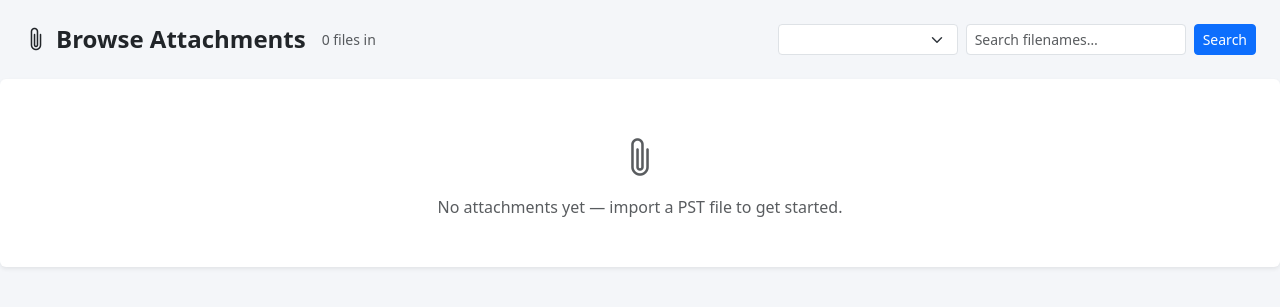
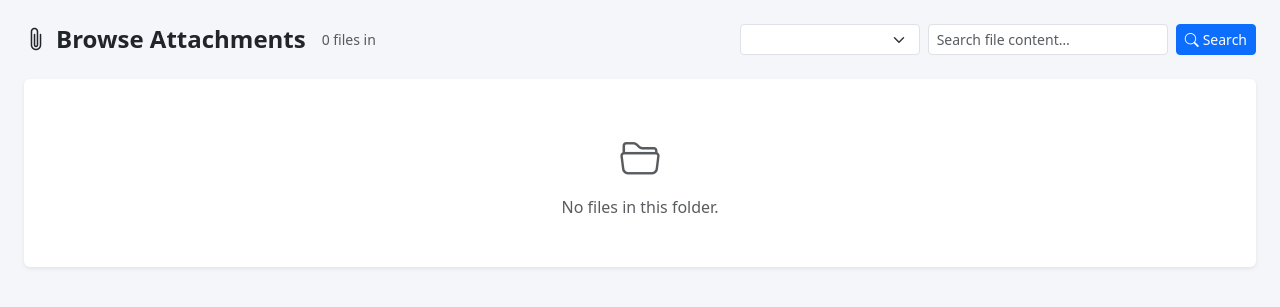
Before and after one commit to chsos/pst_to_MongoDB_importer, a Flask app: page /attachments in a window 1280 px wide. Shown: the part 52-359 px from the top of the page. Run offline with Flask 3, Linux system fonts and the light colour scheme; the visitor is signed in with stand-in values (Sample User, id 1); lists and menus that the app fills with data are empty.

Commit message:
Search attachment file content from Browse Attachments
Search box now queries /search-files (full content search across OCR'd
PDFs, Word, Excel, PowerPoint, and text files) instead of just filtering
filenames. Results show filename, type, and a matching snippet. Browse
mode (folder dropdown + paginated list) is unchanged.

Co-Authored-By: Claude Sonnet 4.6 <noreply@anthropic.com>

```diff
--- a/templates/browse_attachments.html
+++ b/templates/browse_attachments.html
@@ -10,16 +10,15 @@
     body { background: #f4f6f9; }
     .navbar { background: #1a1f36; }
     .navbar-brand { font-weight: 700; color: #fff !important; }
-
-
     .file-table td { vertical-align: middle; font-size: .88rem; }
     .file-table th { font-size: .82rem; color: #6b7280; font-weight: 600; }
     .file-name { font-weight: 500; word-break: break-all; }
-    .text-purple { color: #7c3aed; }
     .sort-link { color: inherit; text-decoration: none; white-space: nowrap; }
     .sort-link:hover { color: #2563eb; }
     .sort-link .bi { font-size: .7rem; opacity: .5; }
     .sort-link.active .bi { opacity: 1; color: #2563eb; }
+    .snippet { font-size: .8rem; color: #6b7280; white-space: nowrap; overflow: hidden; text-overflow: ellipsis; max-width: 420px; }
+    .snippet mark { background: #fef08a; border-radius: 2px; padding: 0 2px; }
   </style>
 </head>
 <body>
@@ -36,45 +35,34 @@
 
 <div class="container-fluid px-4">
 
+  <!-- Toolbar -->
   <div class="d-flex align-items-center mb-4 gap-3 flex-wrap">
     <h4 class="mb-0 fw-bold"><i class="bi bi-paperclip me-2"></i>Browse Attachments</h4>
-    <span class="text-muted small">{{ total }} file{{ 's' if total != 1 else '' }}{% if q %} matching "{{ q }}"{% else %} in {{ folder }}{% endif %}</span>
-    <form class="ms-auto d-flex gap-2 align-items-center" method="GET" action="/attachments">
-      <input type="hidden" name="sort" value="{{ sort }}">
-      <input type="hidden" name="order" value="{{ order }}">
-      <select name="folder" class="form-select form-select-sm" style="width:180px" onchange="this.form.submit()">
+    <span id="status-label" class="text-muted small">{{ total }} file{{ 's' if total != 1 else '' }} in {{ folder }}</span>
+    <div class="ms-auto d-flex gap-2 align-items-center">
+      <!-- Folder dropdown (browse mode only) -->
+      <select id="folder-select" class="form-select form-select-sm" style="width:180px">
         {% for f in folders %}
-        <option value="{{ f.name }}" {{ 'selected' if f.name == folder }}>
-          {{ f.name }} ({{ f.count }})
-        </option>
+        <option value="{{ f.name }}" {{ 'selected' if f.name == folder }}>{{ f.name }} ({{ f.count }})</option>
         {% endfor %}
       </select>
-      <input type="text" name="q" value="{{ q }}" class="form-control form-control-sm"
-             placeholder="Search filenames…" style="width:220px">
-      <button class="btn btn-sm btn-primary">Search</button>
-      {% if q %}
-      <a href="/attachments?folder={{ folder }}" class="btn btn-sm btn-outline-secondary">Clear</a>
-      {% endif %}
-    </form>
+      <!-- Search box -->
+      <input id="search-input" type="text" class="form-control form-control-sm" placeholder="Search file content…" style="width:240px">
+      <button id="search-btn" class="btn btn-sm btn-primary"><i class="bi bi-search me-1"></i>Search</button>
+      <button id="clear-btn" class="btn btn-sm btn-outline-secondary d-none">Clear</button>
     </div>
   </div>
 
-  <!-- File list -->
+  <!-- Browse mode: server-rendered file table -->
+  <div id="browse-panel">
     <div class="card border-0 shadow-sm">
       <div class="card-body p-0">
         {% if files %}
         <div class="table-responsive">
           <table class="table table-hover file-table mb-0">
             <thead class="table-light">
-            {% set opp = 'asc' if order == 'desc' else 'desc' %}
-            {% macro sort_icon(col) %}
-              {% if sort == col %}
-                <i class="bi bi-caret-{{ 'down' if order == 'desc' else 'up' }}-fill"></i>
-              {% else %}
-                <i class="bi bi-caret-up"></i>
-              {% endif %}
-            {% endmacro %}
-            {% macro sort_url(col) %}/attachments?folder={{ folder }}&q={{ q }}&sort={{ col }}&order={{ 'asc' if sort == col and order == 'desc' else 'desc' if sort == col else 'asc' }}{% endmacro %}
+              {% macro sort_icon(col) %}{% if sort == col %}<i class="bi bi-caret-{{ 'down' if order == 'desc' else 'up' }}-fill"></i>{% else %}<i class="bi bi-caret-up"></i>{% endif %}{% endmacro %}
+              {% macro sort_url(col) %}/attachments?folder={{ folder }}&sort={{ col }}&order={{ 'asc' if sort == col and order == 'desc' else 'desc' if sort == col else 'asc' }}{% endmacro %}
               <tr>
                 <th style="width:40px"></th>
                 <th><a href="{{ sort_url('name') }}" class="sort-link {{ 'active' if sort == 'name' }}">Filename {{ sort_icon('name') }}</a></th>
@@ -87,64 +75,137 @@
             <tbody>
               {% for f in files %}
               <tr>
-              <td class="text-center">
-                <i class="bi {{ icons.get(f.folder, 'bi-file-earmark text-muted') }} fs-5"></i>
-              </td>
+                <td class="text-center"><i class="bi {{ icons.get(f.folder, 'bi-file-earmark text-muted') }} fs-5"></i></td>
                 <td class="file-name">{{ f.name }}</td>
                 <td class="text-muted small">{{ f.folder }}</td>
                 <td class="text-muted">{{ fmt_size(f.size) }}</td>
                 <td class="text-muted">{{ f.modified.strftime('%Y-%m-%d %H:%M') }}</td>
-              <td>
-                <a href="/attachments/download?folder={{ f.folder }}&file={{ f.name | urlencode }}"
-                   class="btn btn-sm btn-outline-primary">
-                  <i class="bi bi-download"></i>
-                </a>
-              </td>
+                <td><a href="/attachments/download?folder={{ f.folder }}&file={{ f.name | urlencode }}" class="btn btn-sm btn-outline-primary"><i class="bi bi-download"></i></a></td>
               </tr>
               {% endfor %}
             </tbody>
           </table>
         </div>
-
-      <!-- Pagination -->
         {% if pages > 1 %}
         <div class="d-flex justify-content-center py-3">
-        <nav>
-          <ul class="pagination pagination-sm mb-0">
+          <nav><ul class="pagination pagination-sm mb-0">
             {% for p in range(1, pages + 1) %}
-            <li class="page-item {{ 'active' if p == page else '' }}">
-              <a class="page-link" href="/attachments?folder={{ folder }}&q={{ q }}&sort={{ sort }}&order={{ order }}&page={{ p }}">{{ p }}</a>
+            <li class="page-item {{ 'active' if p == page }}">
+              <a class="page-link" href="/attachments?folder={{ folder }}&sort={{ sort }}&order={{ order }}&page={{ p }}">{{ p }}</a>
             </li>
             {% endfor %}
-          </ul>
-        </nav>
+          </ul></nav>
         </div>
         {% endif %}
-
-      {% elif folder %}
+        {% else %}
         <div class="p-5 text-center text-muted">
-        <i class="bi bi-folder2-open fs-1 d-block mb-2"></i>
-        No files found{% if q %} matching "{{ q }}"{% endif %}.
-        {% if q %}
-        <div class="mt-3">
-          <p class="mb-2 small">Can't find what you're looking for? The file may be a scanned PDF that hasn't been OCR'd yet.</p>
-          <a href="/ocr-status" class="btn btn-sm btn-outline-primary">
-            <i class="bi bi-file-earmark-text me-1"></i>Run OCR on PDFs
-          </a>
+          <i class="bi bi-folder2-open fs-1 d-block mb-2"></i>No files in this folder.
         </div>
         {% endif %}
       </div>
-      {% else %}
-      <div class="p-5 text-center text-muted">
-        <i class="bi bi-paperclip fs-1 d-block mb-2"></i>
-        No attachments yet — import a PST file to get started.
     </div>
-      {% endif %}
+  </div>
+
+  <!-- Search mode: JS-rendered results -->
+  <div id="search-panel" class="d-none">
+    <div class="card border-0 shadow-sm">
+      <div class="card-body p-0">
+        <div id="search-results"></div>
+      </div>
     </div>
   </div>
 
 </div>
 
 <script src="https://cdn.jsdelivr.net/npm/bootstrap@5.3.3/dist/js/bootstrap.bundle.min.js"></script>
+<script>
+const ICONS = {{ icons | tojson }};
+const folderSelect = document.getElementById('folder-select');
+const searchInput  = document.getElementById('search-input');
+const searchBtn    = document.getElementById('search-btn');
+const clearBtn     = document.getElementById('clear-btn');
+const browsePanel  = document.getElementById('browse-panel');
+const searchPanel  = document.getElementById('search-panel');
+const searchResults= document.getElementById('search-results');
+const statusLabel  = document.getElementById('status-label');
+
+folderSelect.addEventListener('change', () => {
+  window.location.href = '/attachments?folder=' + encodeURIComponent(folderSelect.value);
+});
+
+function iconClass(folder) {
+  return ICONS[folder] || 'bi-file-earmark text-muted';
+}
+
+function escHtml(s) {
+  return s.replace(/&/g,'&amp;').replace(/</g,'&lt;').replace(/>/g,'&gt;');
+}
+
+function highlightSnippet(snippet, q) {
+  const re = new RegExp('(' + q.replace(/[.*+?^${}()|[\]\\]/g,'\\$&') + ')', 'gi');
+  return escHtml(snippet).replace(re, '<mark>$1</mark>');
+}
+
+function doSearch() {
+  const q = searchInput.value.trim();
+  if (!q) { clearSearch(); return; }
+
+  browsePanel.classList.add('d-none');
+  searchPanel.classList.remove('d-none');
+  folderSelect.disabled = true;
+  clearBtn.classList.remove('d-none');
+  statusLabel.textContent = 'Searching…';
+  searchResults.innerHTML = '<div class="p-4 text-center text-muted"><div class="spinner-border spinner-border-sm me-2"></div>Searching file content…</div>';
+
+  fetch('/search-files?q=' + encodeURIComponent(q) + '&folder=all')
+    .then(r => r.json())
+    .then(data => {
+      if (!data.results || data.results.length === 0) {
+        statusLabel.textContent = '0 results for "' + q + '"';
+        searchResults.innerHTML = '<div class="p-5 text-center text-muted"><i class="bi bi-search fs-1 d-block mb-2"></i>No files found containing "' + escHtml(q) + '".</div>';
+        return;
+      }
+      statusLabel.textContent = data.total + ' result' + (data.total !== 1 ? 's' : '') + ' for "' + q + '"';
+      let rows = data.results.map(r => `
+        <tr>
+          <td class="text-center"><i class="bi ${iconClass(r.folder)} fs-5"></i></td>
+          <td class="file-name">${escHtml(r.filename)}</td>
+          <td class="text-muted small">${escHtml(r.folder)}</td>
+          <td class="snippet">${highlightSnippet(r.snippet || '', q)}</td>
+          <td><a href="/attachments/download?folder=${encodeURIComponent(r.folder)}&file=${encodeURIComponent(r.filename)}" class="btn btn-sm btn-outline-primary"><i class="bi bi-download"></i></a></td>
+        </tr>`).join('');
+      searchResults.innerHTML = `
+        <div class="table-responsive">
+          <table class="table table-hover file-table mb-0">
+            <thead class="table-light"><tr>
+              <th style="width:40px"></th>
+              <th>Filename</th>
+              <th style="width:110px">Type</th>
+              <th>Snippet</th>
+              <th style="width:80px"></th>
+            </tr></thead>
+            <tbody>${rows}</tbody>
+          </table>
+        </div>`;
+    })
+    .catch(() => {
+      statusLabel.textContent = 'Search failed';
+      searchResults.innerHTML = '<div class="p-4 text-center text-danger">Search failed — please try again.</div>';
+    });
+}
+
+function clearSearch() {
+  searchInput.value = '';
+  browsePanel.classList.remove('d-none');
+  searchPanel.classList.add('d-none');
+  folderSelect.disabled = false;
+  clearBtn.classList.add('d-none');
+  statusLabel.textContent = '';
+}
+
+searchBtn.addEventListener('click', doSearch);
+clearBtn.addEventListener('click', clearSearch);
+searchInput.addEventListener('keydown', e => { if (e.key === 'Enter') doSearch(); });
+</script>
 </body>
 </html>
```
Lines whose indentation alone changed are shown as unchanged.
